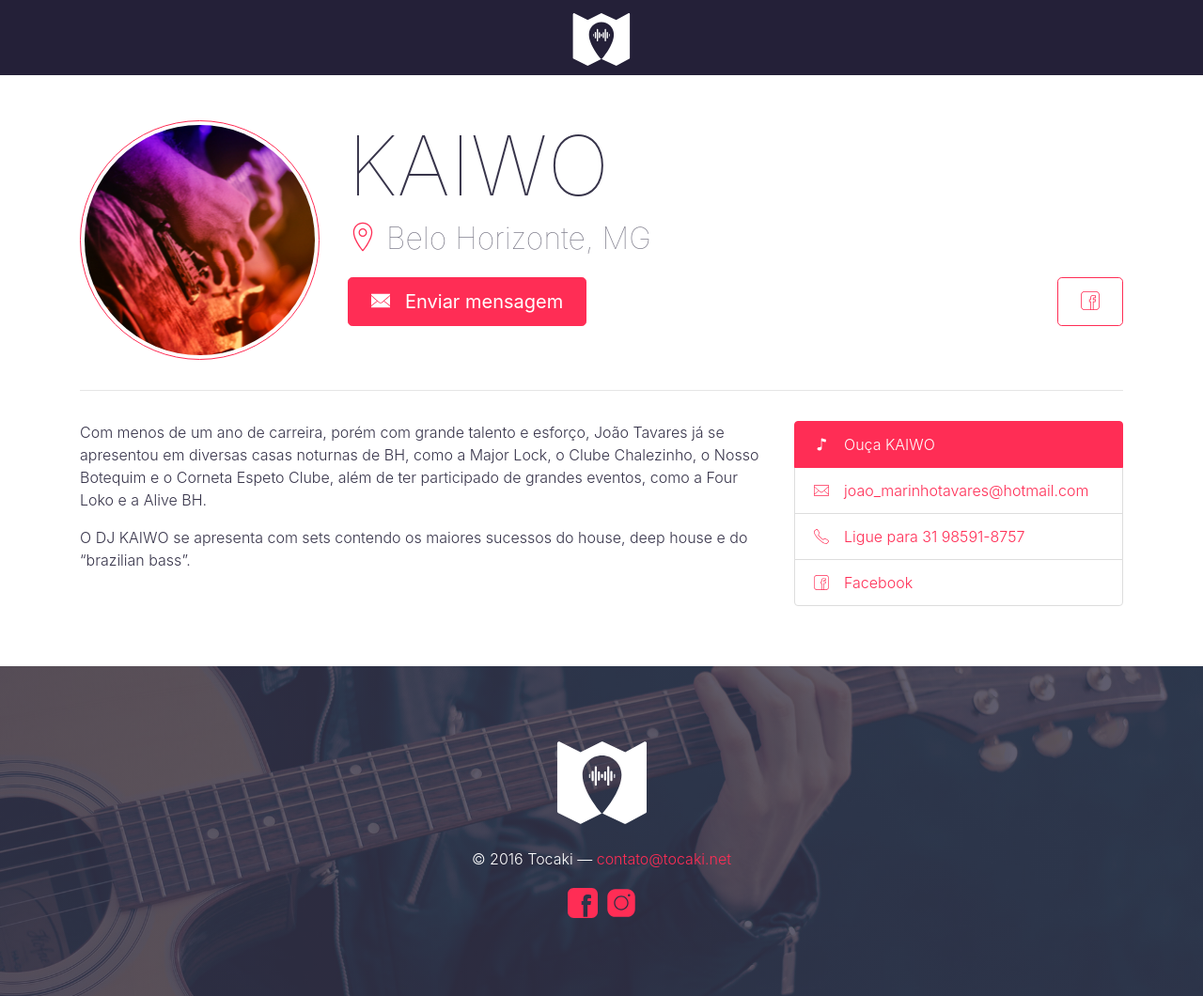
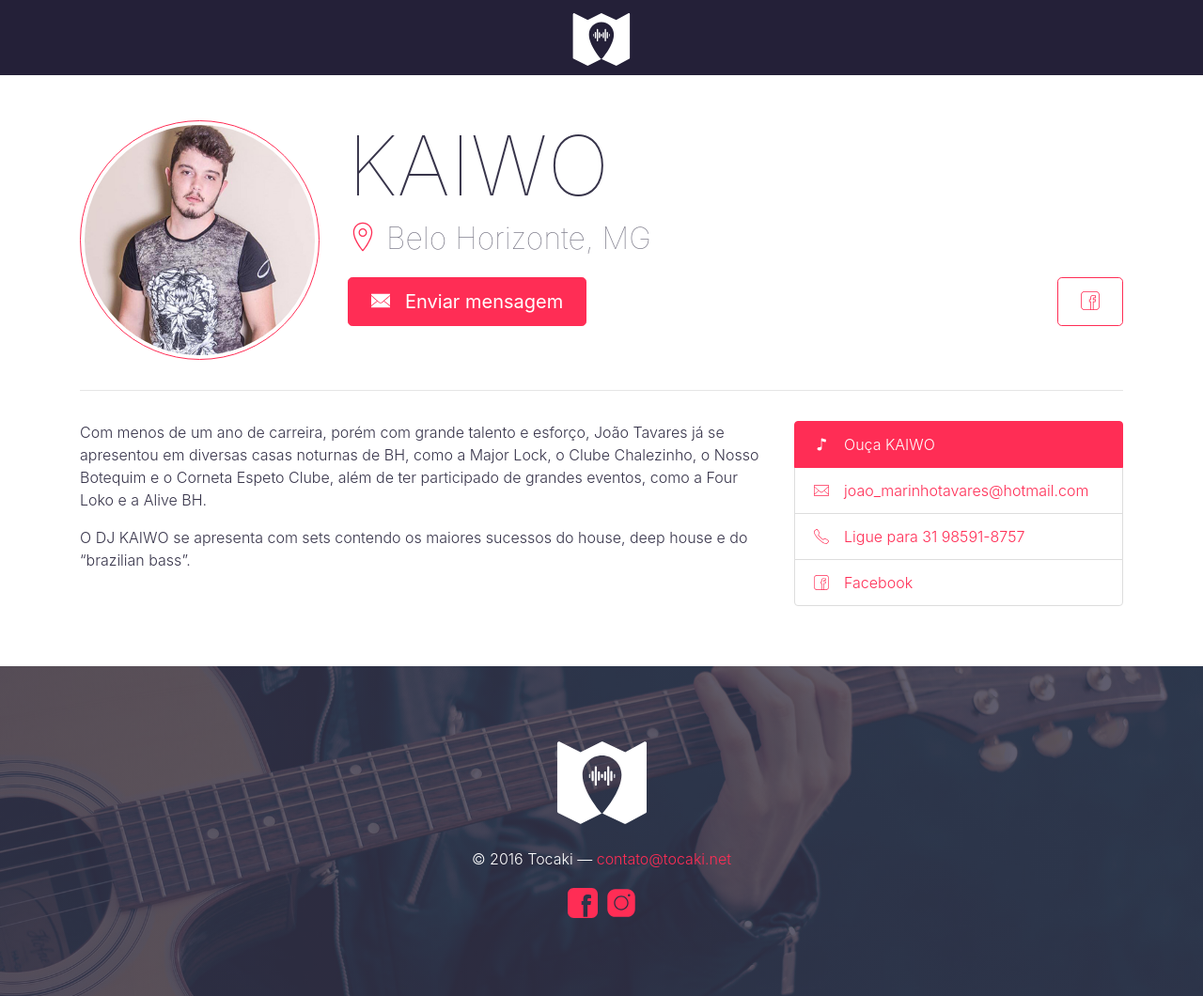
Before and after one commit to tocaki/tocaki.github.io, a Jekyll site: the page built from _artists/2016-10-28-kaiwo.md, in a window 1280 px wide. Shown: the whole page at 94% size. Built offline with Jekyll 4.4.1, drawn with Linux system fonts in a browser that asks for light colours.

Commit message:
Updated 2016-10-28-kaiwo.md

```diff
--- a/_artists/2016-10-28-kaiwo.md
+++ b/_artists/2016-10-28-kaiwo.md
@@ -1,5 +1,5 @@
 ---
-image: /images/artists/80-rock.jpg
+image: /images/artists/KAIWO.jpg
 city: 'Belo Horizonte, MG'
 type: DJ
 genre:
```
